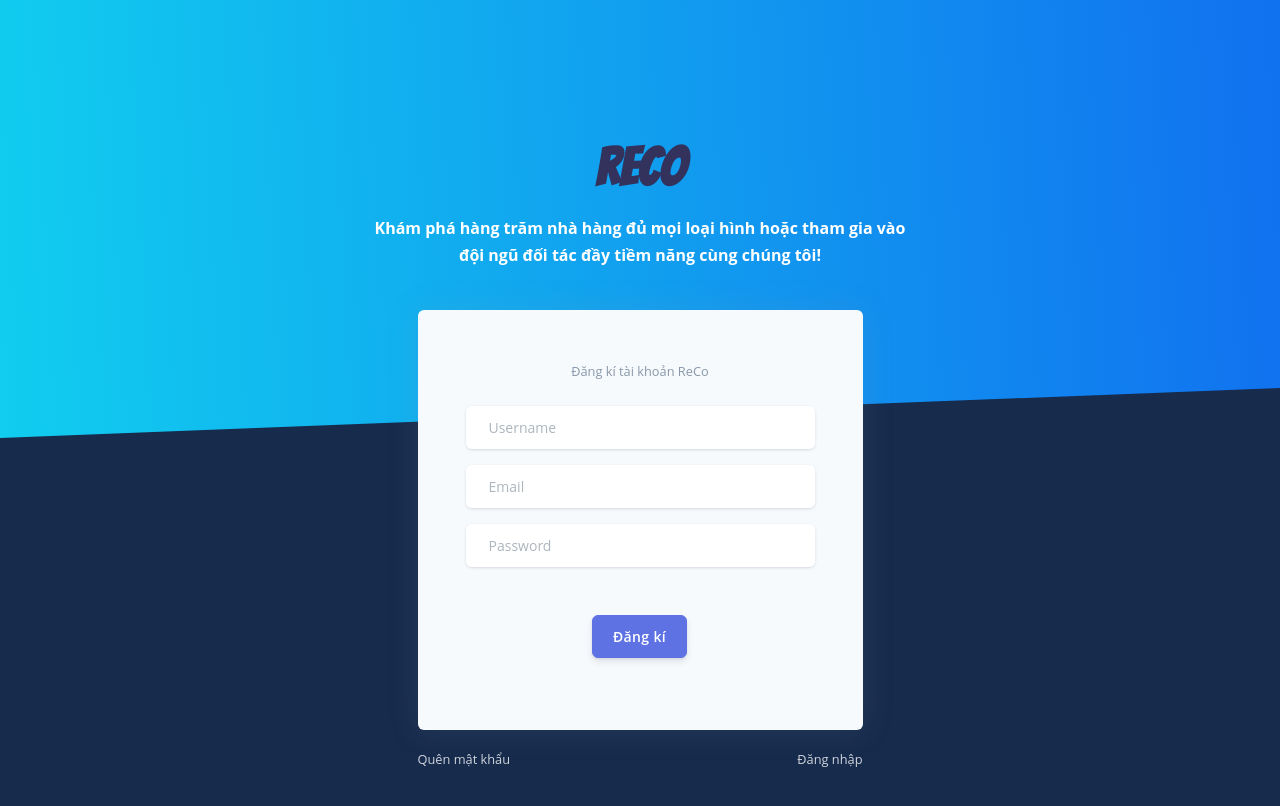
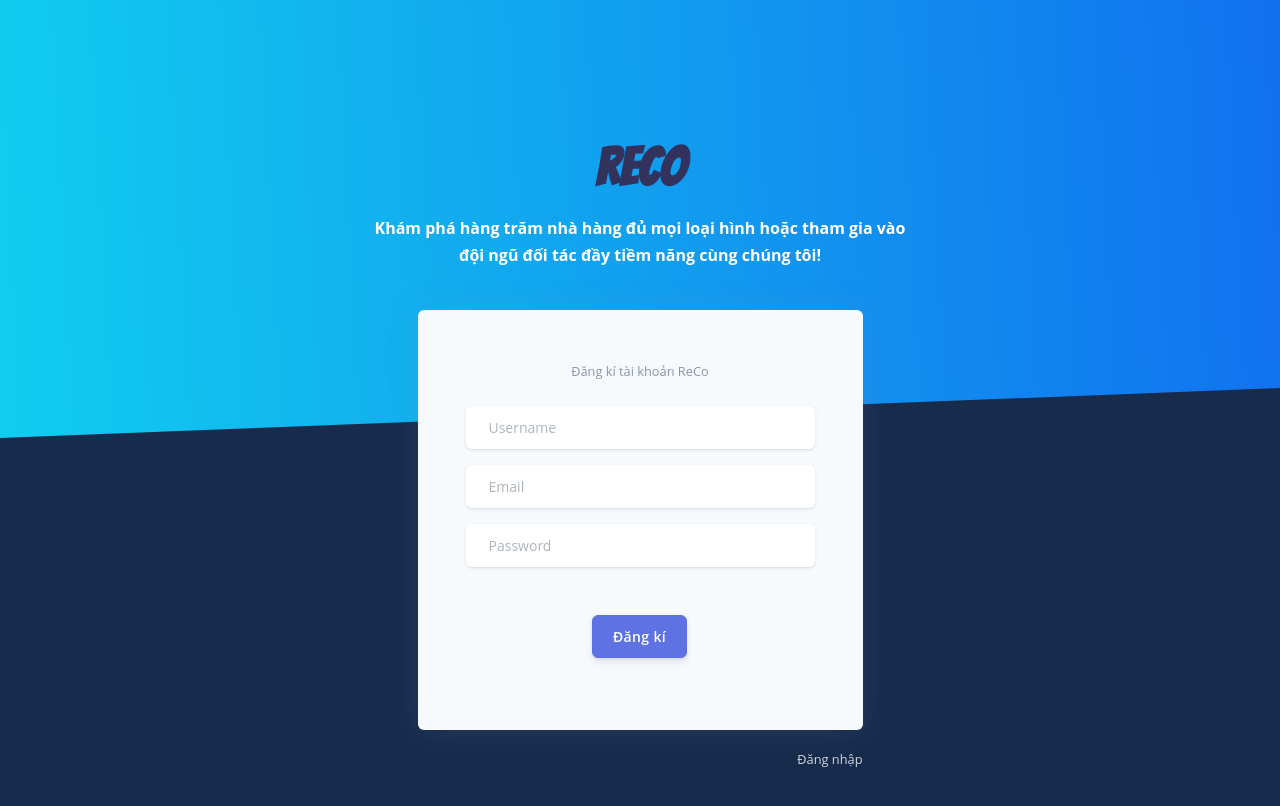
Before and after one commit to phatnt99/ReCo_Frontend, a Next.js app: page /register in a window 1280 px wide. Shown: the top 806 px of the page. Built offline with nearby package versions, Linux system fonts and the light colour scheme.

Commit message:
remove malfunction

```diff
--- a/pages/register.js
+++ b/pages/register.js
@@ -145,13 +145,7 @@ function Login() {
         </Card>
         <Row className="mt-3">
           <Col xs="6">
-            <a
-              className="text-light"
-              href="#pablo"
-              onClick={(e) => e.preventDefault()}
-            >
-              <small>Quên mật khẩu</small>
-            </a>
+
           </Col>
           <Col className="text-right" xs="6">
             <Link href="/login">
```
Also changed, not shown: pages/login.js (+1 -7 lines).
